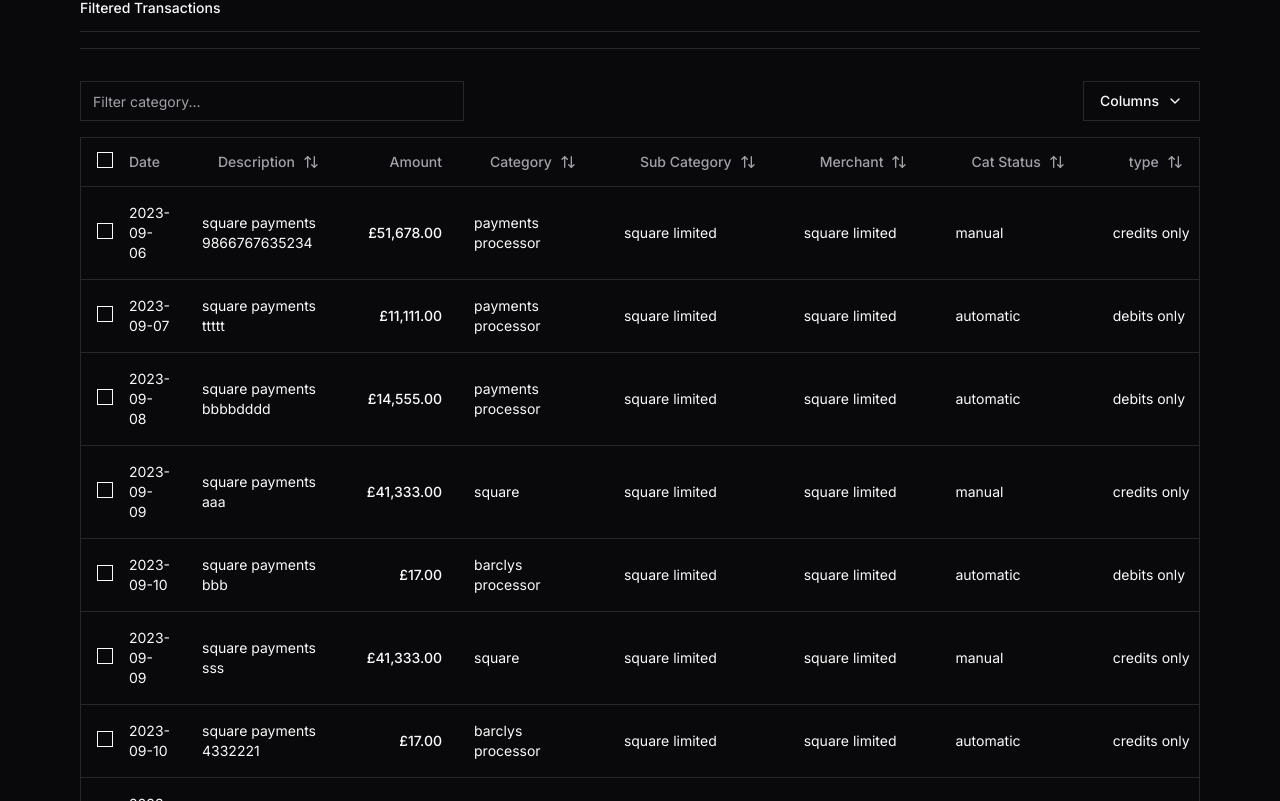
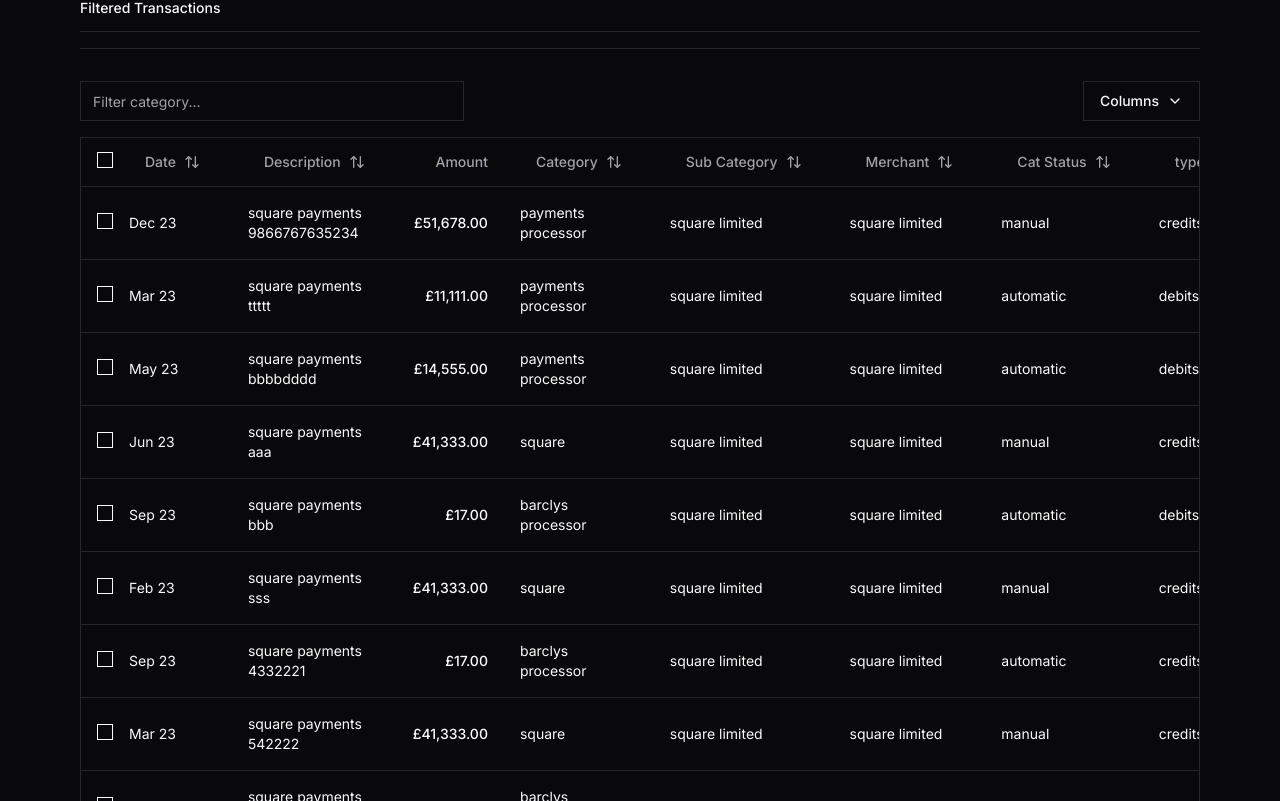
Before and after one commit to Smile2B/365finance, a Next.js app: page / in a window 1280 px wide. Shown: the part 899-1700 px from the top of the page. Built offline with nearby package versions, Linux system fonts and the light colour scheme.

Commit message:
dateformat on table

```diff
--- a/src/app/page.tsx
+++ b/src/app/page.tsx
@@ -1,8 +1,5 @@
 "use client";
-import { AreaChartStacked } from "./charts/area-chart-stacked";
-import { BarChartMultiple } from "./charts/bar-chart-multiple";
-import { LineChartInteractive } from "./charts/line-chart-interactive";
-import { BarChart, Moon, Sun } from "lucide-react";
+import {  Moon, Sun } from "lucide-react";
 import { Button } from "@/components/ui/button";
 import { useTheme } from "next-themes";
 import {
@@ -44,7 +41,118 @@
 } from "@tanstack/react-table";
 import { ArrowUpDown, ChevronDown, MoreHorizontal } from "lucide-react";
 import { Checkbox } from "@/components/ui/checkbox";
-import { useState } from "react";
+//Data in USse
+const data = [
+  {
+    transactionID: "1",
+    date: "2023-12-06",
+    description: "Square Payments 9866767635234",
+    amount: "51678.00",
+    category: "Payments Processor",
+    subCategory: "Square Limited",
+    merchant: "Square Limited",
+    catStatus: "Manual",
+    type: "Credits Only",
+  },
+  {
+    transactionID: "2",
+    date: "2023-03-07",
+    description: "Square Payments TTTTT",
+    amount: "11111.00",
+    category: "Payments Processor",
+    subCategory: "Square Limited",
+    merchant: "Square Limited",
+    catStatus: "Automatic",
+    type: "Debits Only",
+  },
+  {
+    transactionID: "3",
+    date: "2023-05-04",
+    description: "Square Payments BBBBDDDD",
+    amount: "14555.00",
+    category: "Payments Processor",
+    subCategory: "Square Limited",
+    merchant: "Square Limited",
+    catStatus: "Automatic",
+    type: "Debits Only",
+  },
+  {
+    transactionID: "4",
+    date: "2023-06-09",
+    description: "Square Payments AAA",
+    amount: "41333.00",
+    category: "Square",
+    subCategory: "Square Limited",
+    merchant: "Square Limited",
+    catStatus: "Manual",
+    type: "Credits Only",
+  },
+  {
+    transactionID: "5",
+    date: "2023-09-11",
+    description: "Square Payments BBB",
+    amount: "17.00",
+    category: "Barclys Processor",
+    subCategory: "Square Limited",
+    merchant: "Square Limited",
+    catStatus: "Automatic",
+    type: "Debits Only",
+  },
+  {
+    transactionID: "6",
+    date: "2023-02-09",
+    description: "Square Payments SSS",
+    amount: "41333.00",
+    category: "Square",
+    subCategory: "Square Limited",
+    merchant: "Square Limited",
+    catStatus: "Manual",
+    type: "Credits Only",
+  },
+  {
+    transactionID: "7",
+    date: "2023-09-10",
+    description: "Square Payments 4332221",
+    amount: "17.00",
+    category: "Barclys Processor",
+    subCategory: "Square Limited",
+    merchant: "Square Limited",
+    catStatus: "Automatic",
+    type: "Credits Only",
+  },
+  {
+    transactionID: "8",
+    date: "2023-03-09",
+    description: "Square Payments 542222",
+    amount: "41333.00",
+    category: "Square",
+    subCategory: "Square Limited",
+    merchant: "Square Limited",
+    catStatus: "Manual",
+    type: "Credits Only",
+  },
+  {
+    transactionID: "9",
+    date: "2023-01-10",
+    description: "Square Payments 988888",
+    amount: "17.00",
+    category: "Barclys Processor",
+    subCategory: "Square Limited",
+    merchant: "Square Limited",
+    catStatus: "Automatic",
+    type: "Credits Only",
+  },
+];
+const formatDate = (dateString: string) => {
+  const options = { year: "2-digit", month: "short" };
+  return new Date(dateString).toLocaleDateString("en-US", options);
+};
+const getUniqueMonths = (data) => {
+  const monthsSet = new Set(
+    data.map((item) => formatDate(item.date))
+  );
+  return Array.from(monthsSet).sort((a, b) => new Date(`01-${a}`) - new Date(`01-${b}`)); // Sort by date
+};
 
 const columns: ColumnDef<Payment>[] = [
   {
@@ -71,8 +179,22 @@
   },
   {
     accessorKey: "date",
-    header: "Date",
-    cell: ({ row }) => <div className="capitalize">{row.getValue("date")}</div>,
+    header: ({ column }) => {
+      return (
+        <Button
+          variant="ghost"
+          onClick={() => column.toggleSorting(column.getIsSorted() === "asc")}
+        >
+          Date
+          <ArrowUpDown className="ml-2 h-4 w-4" />
+        </Button>
+      );
+    },
+    cell: ({ row }) => {
+      const rawDate = row.getValue("date");
+      const formattedDate = formatDate(rawDate);
+      return <div className="capitalize">{formattedDate}</div>;
+    }
   },
   {
     accessorKey: "description",
@@ -230,162 +352,10 @@
   email: string;
 };
 
-//Data in USse
-const data: Payment[] = [
-  {
-    transactionID: "1",
-    date: "2023-09-06",
-    description: "Square Payments 9866767635234",
-    amount: "51678.00",
-    category: "Payments Processor",
-    subCategory: "Square Limited",
-    merchant: "Square Limited",
-    catStatus: "Manual",
-    type: "Credits Only",
-  },
-  {
-    transactionID: "2",
-    date: "2023-09-07",
-    description: "Square Payments TTTTT",
-    amount: "11111.00",
-    category: "Payments Processor",
-    subCategory: "Square Limited",
-    merchant: "Square Limited",
-    catStatus: "Automatic",
-    type: "Debits Only",
-  },
-  {
-    transactionID: "3",
-    date: "2023-09-08",
-    description: "Square Payments BBBBDDDD",
-    amount: "14555.00",
-    category: "Payments Processor",
-    subCategory: "Square Limited",
-    merchant: "Square Limited",
-    catStatus: "Automatic",
-    type: "Debits Only",
-  },
-  {
-    transactionID: "4",
-    date: "2023-09-09",
-    description: "Square Payments AAA",
-    amount: "41333.00",
-    category: "Square",
-    subCategory: "Square Limited",
-    merchant: "Square Limited",
-    catStatus: "Manual",
-    type: "Credits Only",
-  },
-  {
-    transactionID: "5",
-    date: "2023-09-10",
-    description: "Square Payments BBB",
-    amount: "17.00",
-    category: "Barclys Processor",
-    subCategory: "Square Limited",
-    merchant: "Square Limited",
-    catStatus: "Automatic",
-    type: "Debits Only",
-  },
-  {
-    transactionID: "6",
-    date: "2023-09-09",
-    description: "Square Payments SSS",
-    amount: "41333.00",
-    category: "Square",
-    subCategory: "Square Limited",
-    merchant: "Square Limited",
-    catStatus: "Manual",
-    type: "Credits Only",
-  },
-  {
-    transactionID: "7",
-    date: "2023-09-10",
-    description: "Square Payments 4332221",
-    amount: "17.00",
-    category: "Barclys Processor",
-    subCategory: "Square Limited",
-    merchant: "Square Limited",
-    catStatus: "Automatic",
-    type: "Credits Only",
-  },
-  {
-    transactionID: "8",
-    date: "2023-09-09",
-    description: "Square Payments 542222",
-    amount: "41333.00",
-    category: "Square",
-    subCategory: "Square Limited",
-    merchant: "Square Limited",
-    catStatus: "Manual",
-    type: "Credits Only",
-  },
-  {
-    transactionID: "9",
-    date: "2023-09-10",
-    description: "Square Payments 988888",
-    amount: "17.00",
-    category: "Barclys Processor",
-    subCategory: "Square Limited",
-    merchant: "Square Limited",
-    catStatus: "Automatic",
-    type: "Credits Only",
-  },
-];
+
 
 // my data
-const dummyData = [
-  {
-    transactionID: "1",
-    date: "2023-09-06",
-    description: "Square Payments 9866767635234",
-    amount: "£51,678.00",
-    category: "Payments Processor",
-    subCategory: "Square Limited",
-    merchant: "Square Limited",
-    catStatus: "Manual",
-  },
-  {
-    transactionID: "2",
-    date: "2023-09-07",
-    description: "Square Payments 1234435435234",
-    amount: "£11,111.00",
-    category: "Payments Processor",
-    subCategory: "Square Limited",
-    merchant: "Square Limited",
-    catStatus: "Automatic",
-  },
-  {
-    transactionID: "3",
-    date: "2023-09-08",
-    description: "Square Payments 1234345335234",
-    amount: "£14,555.00",
-    category: "Payments Processor",
-    subCategory: "Square Limited",
-    merchant: "Square Limited",
-    catStatus: "Automatic",
-  },
-  {
-    transactionID: "4",
-    date: "2023-09-09",
-    description: "Square Payments 6666645234",
-    amount: "£41,333.00",
-    category: "Payments Processor",
-    subCategory: "Square Limited",
-    merchant: "Square Limited",
-    catStatus: "Manual",
-  },
-  {
-    transactionID: "5",
-    date: "2023-09-10",
-    description: "Square Payments 88885234",
-    amount: "£17.00",
-    category: "Payments Processor",
-    subCategory: "Square Limited",
-    merchant: "Square Limited",
-    catStatus: "Automatic",
-  },
-];
+
 
 // These function are moved to utils
 // Transaction, aggregateData, filterData
@@ -565,6 +535,7 @@
   },
 ];
 export default function Home() {
+
   const [sorting, setSorting] = React.useState<SortingState>([]);
   const [columnFilters, setColumnFilters] = React.useState<ColumnFiltersState>(
     []
@@ -834,6 +805,7 @@
                 )}
               </TableBody>
             </Table>
+
           </div>
           <div className="flex items-center justify-end space-x-2 py-4">
             <div className="flex-1 text-sm text-muted-foreground">
```
